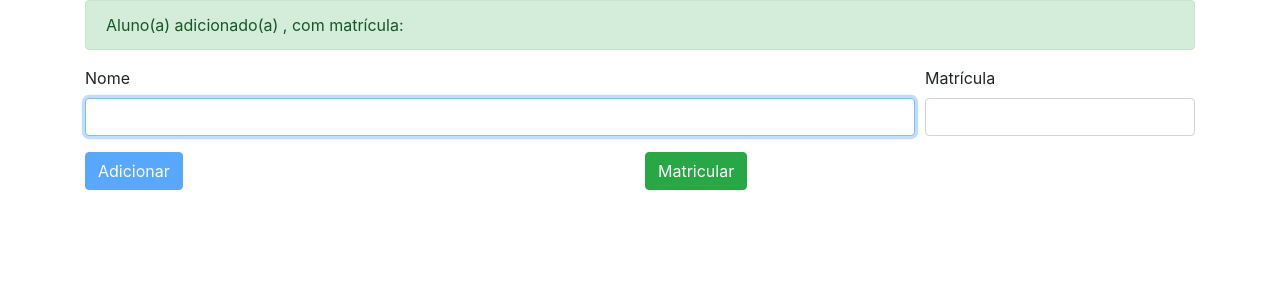
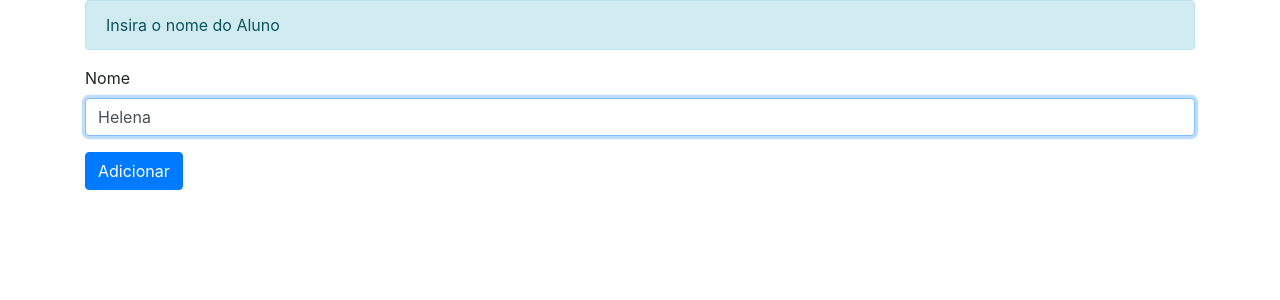
Before and after one commit to andersonblopes/hello-world-angular, an Angular app: page / in a window 1280 px wide. Shown: the top 300 px of the page. Built offline with nearby package versions, Linux system fonts and the light colour scheme.

Commit message:
Exibindo condicionalmente com as diretivas ngIf e hidden .

```diff
--- a/src/app/app.component.html
+++ b/src/app/app.component.html
@@ -1,27 +1,15 @@
 <div class="container">
-  <div class="alert alert-success" role="alert">
+  <!--Diretiva *ngIf, Utiliza-se o * por se tratar de uma diretiva estrutural -->
+  <div class="alert alert-success" role="alert" *ngIf="adicionado">
     Aluno(a) adicionado(a) <strong>{{nome}} </strong>, com matrícula: <strong>{{matricula}}</strong>
   </div>
-  <div class="form-row align-items-center">
-
-    <div class="col-sm-9">
-      <div class="form-group">
-        <label>Nome</label>
-        <input type="text" class="form-control" autofocus="autofocus" [(ngModel)]="nome">
-      </div>
-    </div>
-    <div class="col-sm-3">
-      <div class="form-group">
-        <label>Matrícula</label>
-        <input type="text" class="form-control" [(ngModel)]="matricula">
-      </div>
-    </div>
-    <div class="col">
-      <button type="button" [disabled]="nome.length == 0" class="btn btn-primary" (click)="adicionar()">Adicionar</button>
-    </div>
-    <div class="col">
-      <button type="button"  class="btn btn-success" (click)="adicionarMatricula()">Matricular</button>
-    </div>
-
+  <!--Diretiva hidden, Apenas oculta(display: none) componente-->
+  <div class="alert alert-info" role="alert" [hidden]="adicionado">
+    Insira o nome do Aluno
   </div>
+  <div class="form-group">
+    <label>Nome</label>
+    <input type="text" class="form-control" (focus)="adicionado = false" autofocus="autofocus" [(ngModel)]="nome">
+  </div>
+  <button type="button" [disabled]="nome.length == 0" class="btn btn-primary" (click)="adicionar()">Adicionar</button>
 </div>
--- a/src/app/app.component.ts
+++ b/src/app/app.component.ts
@@ -6,24 +6,11 @@ import { Component } from '@angular/core';
   styleUrls: ['./app.component.css']
 })
 export class AppComponent {
-  nome: String = '';
-  matricula: String = '';
-
+  nome: String = 'Helena';
+  adicionado: boolean = false;
   adicionar() {
-    console.log(`Adicionando ${this.nome}`);//Templates literal
-
-    console.log('Com matrícula: ' + this.matricula); //Concatenando Strings
-
-    const numero = Math.round(Math.random() * 100);
-    this.nome = 'Helena ' + numero;
-  }
-
-  alterarNome(event: any) {
-    this.nome = event.target.value;
-  }
-
-  adicionarMatricula(event: any) {
-    this.matricula = event.target.value;
+       console.log(`Nome adicionado: ${this.nome}`);
+       this.adicionado = true;
   }
 
 }
```
